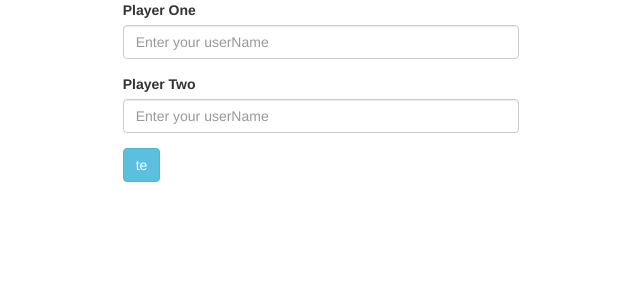
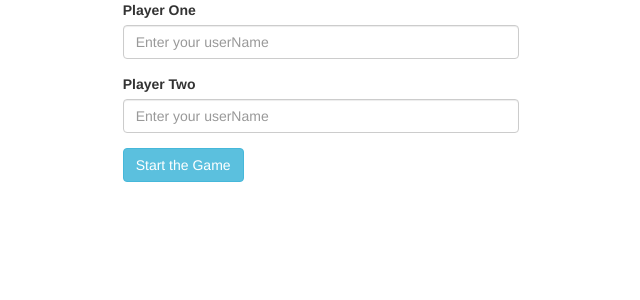
Before and after one commit to 2021-DEV1-122/MyTest, a React (Create React App) app: page / in a window 1280 px wide. Shown: the top 300 px of the page, without its empty margins (319-959 px from the left). Built offline with nearby package versions, Linux system fonts and the light colour scheme.

Commit message:
[18][Home] Make Home Page interactive

```diff
--- a/src/views/Home/Home.jsx
+++ b/src/views/Home/Home.jsx
@@ -1,17 +1,21 @@
-import React from 'react';
+import React, {useState} from 'react';
 import InputText from "../../components/InputText/InputText";
 import {Link} from "react-router-dom";
 
 const Home = () => {
-    // your link creation
+    const [userName1, setUserName1] = useState();
+    const [userName2, setUserName2] = useState();
 
 
     return (
         <div class="col-md-4 col-md-offset-4">
             <form>
-                <InputText id="userName1" placeholder="Enter your userName" title="Player One"></InputText>
-                <InputText id="userName2" placeholder="Enter your userName" title="Player Two"></InputText>
-                <Link to='/game'  state={{ player1: 'occupation' ,player2: '5555' }}  class="btn btn-info" role="button"> te</Link>
+                <InputText id="userName1" value={(data) => setUserName1(data)} placeholder="Enter your userName"
+                           title="Player One"></InputText>
+                <InputText id="userName2" value={(data) => setUserName2(data)} placeholder="Enter your userName"
+                           title="Player Two"></InputText>
+                <Link to='/game' state={{player1: userName1, player2: userName2}} class="btn btn-info"
+                      role="button"> Start the Game</Link>
             </form>
         </div>
     );
```
